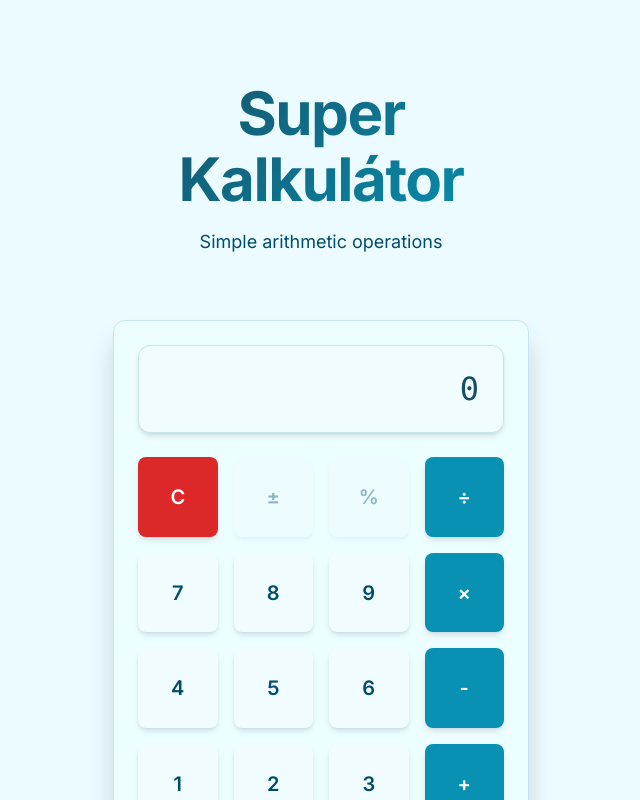
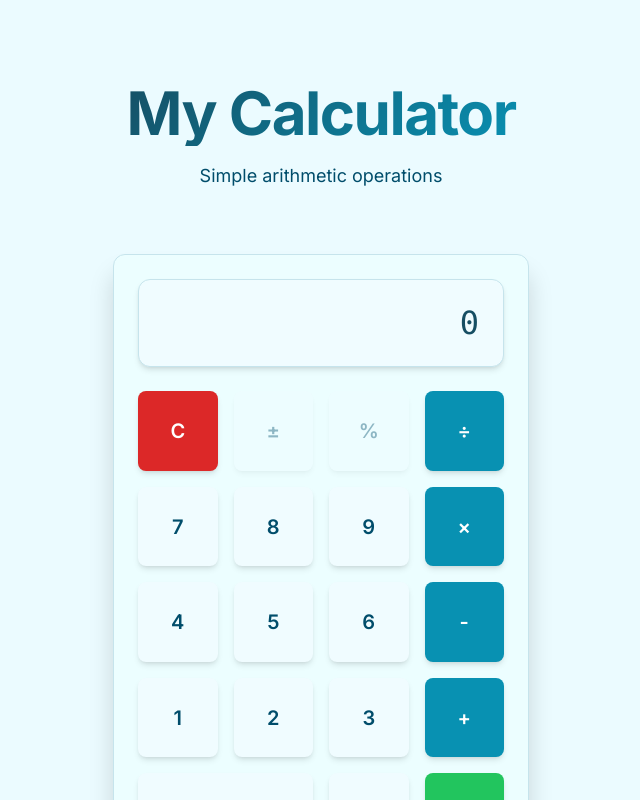
Before and after one commit to dmoka/test-c1, a Next.js app: page / in a window 1280 px wide. Shown: the top 800 px of the page, without its empty margins (319-959 px from the left). Built offline with nearby package versions, Linux system fonts and the light colour scheme.

Commit message:
Revert "chore: update title to Super Kalkulátor"
This reverts commit de1f620dd6c8b9528ac649902b36c9b2c871667a.

```diff
--- a/src/components/calculator/calculator.tsx
+++ b/src/components/calculator/calculator.tsx
@@ -106,7 +106,7 @@ export function Calculator() {
             lineHeight: '1.1'
           }}
         >
-          Super Kalkulátor
+          My Calculator
         </h1>
         <p
           className="text-base sm:text-lg text-muted-foreground mt-3 sm:mt-4 transition-all duration-200 ease-out"
```
